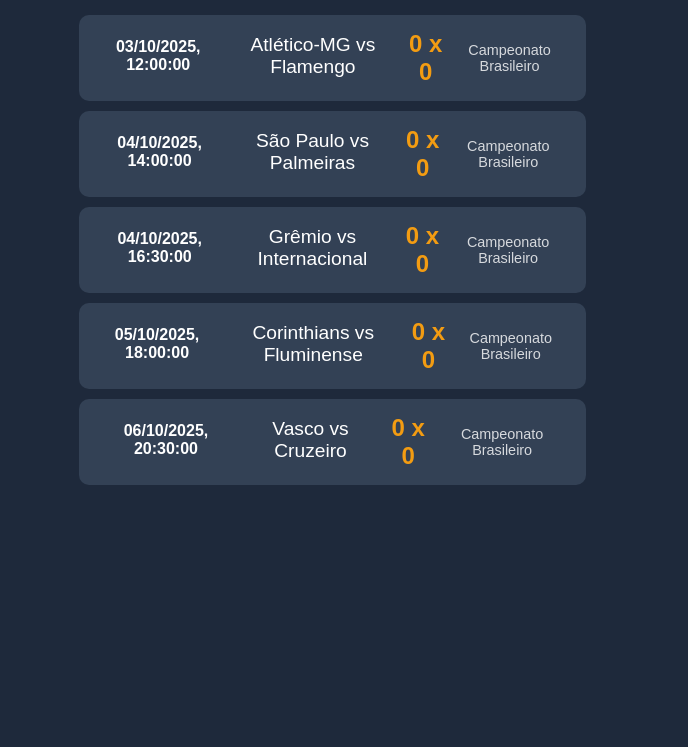
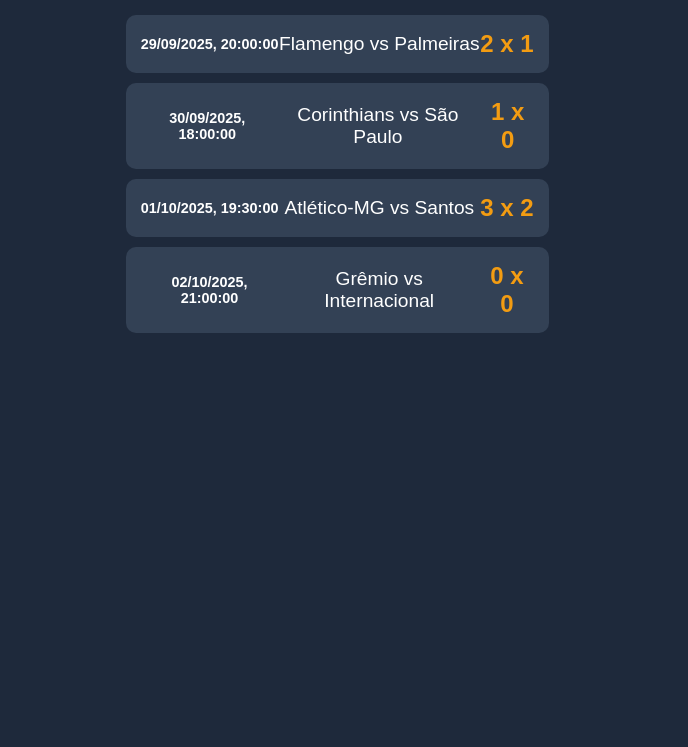
Before and after one commit to MaykonPG/scorebet, a plain HTML site: page index.html in a window 1280 px wide. Shown: the part 93-840 px from the top of the page, without its empty margins (296-984 px from the left). Drawn offline with Linux system fonts and the light colour scheme.

Commit message:
Update index.html

```diff
--- a/index.html
+++ b/index.html
@@ -3,7 +3,7 @@
 <head>
 <meta charset="UTF-8">
 <meta name="viewport" content="width=device-width, initial-scale=1.0">
-  <title>Próximos Jogos - Campeonato Brasileiro</title>
+<title>Próximos Jogos - Brasileirão</title>
 <style>
   body {
     font-family: Arial, sans-serif;
@@ -18,10 +18,7 @@
     margin: 0;
     padding: 20px;
   }
-    h1 {
-      font-size: 2rem;
-      margin-bottom: 20px;
-    }
+  h1 { font-size: 2rem; margin-bottom: 20px; }
   .game {
     background: #334155;
     border-radius: 10px;
@@ -29,54 +26,37 @@
     margin: 10px 0;
     width: 90%;
     max-width: 500px;
-      text-align: center;
     display: flex;
     justify-content: space-between;
     align-items: center;
   }
-    .time {
-      font-weight: bold;
-      margin-bottom: 5px;
-    }
-    .teams {
-      font-size: 1.2rem;
-      margin-bottom: 5px;
-    }
-    .status {
-      font-size: 0.9rem;
-      opacity: 0.8;
-    }
-    .score {
-      font-size: 1.5rem;
-      font-weight: bold;
-      color: #f39c12;
-    }
+  .teams { font-size: 1.2rem; }
+  .score { font-size: 1.5rem; font-weight: bold; color: #f39c12; }
+  .time { font-weight: bold; font-size: 0.9rem; }
 </style>
 </head>
 <body>
-  <h1>Próximos Jogos - Campeonato Brasileiro</h1>
+<h1>Próximos Jogos - Brasileirão</h1>
 <div id="games">Carregando jogos...</div>
 
 <script>
 const jogos = [
-      { date: "2025-10-03T12:00:00Z", homeTeam: "Atlético-MG", awayTeam: "Flamengo", scoreHome: 0, scoreAway: 0, competition: { name: "Campeonato Brasileiro" } },
-      { date: "2025-10-04T14:00:00Z", homeTeam: "São Paulo", awayTeam: "Palmeiras", scoreHome: 0, scoreAway: 0, competition: { name: "Campeonato Brasileiro" } },
-      { date: "2025-10-04T16:30:00Z", homeTeam: "Grêmio", awayTeam: "Internacional", scoreHome: 0, scoreAway: 0, competition: { name: "Campeonato Brasileiro" } },
-      { date: "2025-10-05T18:00:00Z", homeTeam: "Corinthians", awayTeam: "Fluminense", scoreHome: 0, scoreAway: 0, competition: { name: "Campeonato Brasileiro" } },
-      { date: "2025-10-06T20:30:00Z", homeTeam: "Vasco", awayTeam: "Cruzeiro", scoreHome: 0, scoreAway: 0, competition: { name: "Campeonato Brasileiro" } }
+  { date: "2025-09-29T20:00:00Z", home: "Flamengo", away: "Palmeiras", scoreHome: 2, scoreAway: 1 },
+  { date: "2025-09-30T18:00:00Z", home: "Corinthians", away: "São Paulo", scoreHome: 1, scoreAway: 0 },
+  { date: "2025-10-01T19:30:00Z", home: "Atlético-MG", away: "Santos", scoreHome: 3, scoreAway: 2 },
+  { date: "2025-10-02T21:00:00Z", home: "Grêmio", away: "Internacional", scoreHome: 0, scoreAway: 0 }
 ];
 
 function carregarJogos() {
   const container = document.getElementById('games');
   container.innerHTML = '';
-      jogos.forEach(jogo => {
+  jogos.forEach(j => {
     const div = document.createElement('div');
     div.className = 'game';
     div.innerHTML = `
-          <div class="time">${new Date(jogo.date).toLocaleString('pt-BR')}</div>
-          <div class="teams">${jogo.homeTeam} vs ${jogo.awayTeam}</div>
-          <div class="score">${jogo.scoreHome} x ${jogo.scoreAway}</div>
-          <div class="status">${jogo.competition.name}</div>
+      <div class="time">${new Date(j.date).toLocaleString('pt-BR')}</div>
+      <div class="teams">${j.home} vs ${j.away}</div>
+      <div class="score">${j.scoreHome} x ${j.scoreAway}</div>
     `;
     container.appendChild(div);
   });
```
Lines whose indentation alone changed are shown as unchanged.
